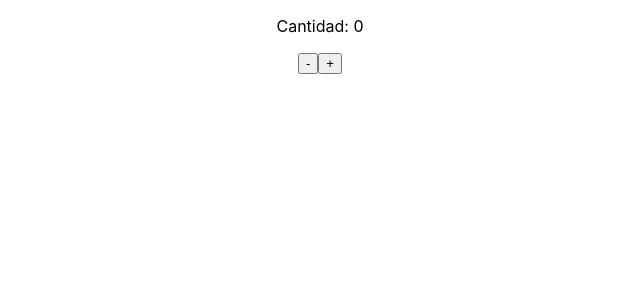
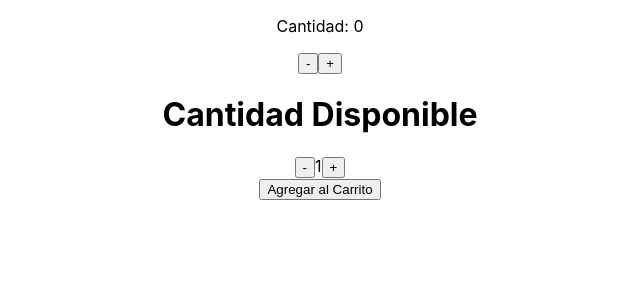
Before and after one commit to Juan-ci/carrito-ayi, a React (Create React App) app: page / in a window 1280 px wide. Shown: the top 300 px of the page, without its empty margins (320-960 px from the left). Built offline with nearby package versions, Linux system fonts and the light colour scheme.

Commit message:
Work of group C added.

```diff
--- a/src/App.js
+++ b/src/App.js
@@ -1,5 +1,6 @@
 import React, { useState } from "react";
 import ContadorCarrito from "./Components/ContadorCarrito";
+import { ContadorStock } from "./Components/ContadorStock";
 import "./App.css"
 
 function App() {
@@ -9,6 +10,7 @@ function App() {
   return (
     <div className="App">
       <ContadorCarrito contador={ contador } setContador={setContador}/>
+      <ContadorStock />
     </div>
   );
 }
--- /dev/null
+++ b/src/Components/ContadorStock.jsx
@@ -0,0 +1,25 @@
+import React,{useState} from 'react'
+
+export const ContadorStock = ({stock}) => {
+    const[amount,setAmount] = useState(1)
+    const modifyAmount = (value) => {
+        const newAmount = amount+value;
+         if (newAmount <= stock && newAmount >=1)
+         { setAmount(amount+value);}
+
+    }
+
+
+  return (
+    <div>
+        <h1>Cantidad Disponible</h1>
+        <div>
+            <button onClick={() => modifyAmount(-1)}>-</button>
+            <span>{amount}</span>
+            <button onClick={() => modifyAmount(+1)}>+</button>
+        </div>
+        <button onClick={() =>console.log ()}>Agregar al Carrito</button>
+    </div>
+
+  )
+}
```
